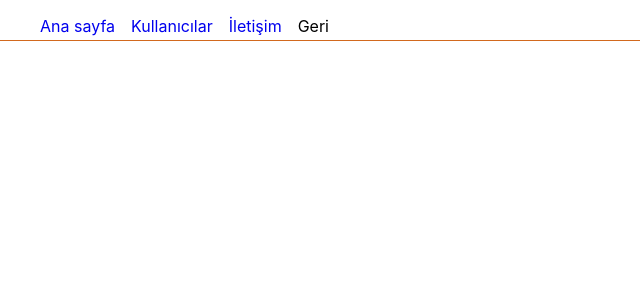
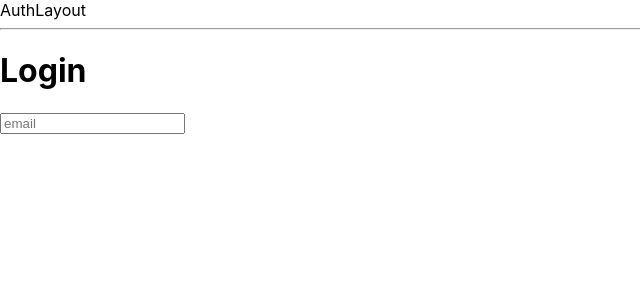
Before and after one commit to Mervegk/gelyaz-react, a React (Create React App) app: page /auth in a window 1280 px wide. Shown: the top 300 px of the page, without its empty margins (0-640 px from the left). Built offline with nearby package versions, Linux system fonts and the light colour scheme.

Commit message:
layouts intro

```diff
--- a/src/App.js
+++ b/src/App.js
@@ -6,19 +6,25 @@ import Home from './pages/Home'
 import Users from './pages/Users';
 import Contact from './pages/Contact';
 import UserDetail from './components/UserDetail';
+import Login from './pages/Login';
+import DashBoardLayout from './layouts/DashBoardLayout';
+import AuthLayout from './layouts/AuthLayout';
 
 function App() {
 
   return (
     <BrowserRouter>
-      <Header />
       <Routes>
-        <Route index element={<Home />} />
-        <Route path='users' element={<Users />} />
-        <Route path='users/:id' element={<UserDetail />} />
-        <Route path='contact' element={<Contact />} />
+        <Route path='/' element={<DashBoardLayout />}>
+          <Route index element={<Home />} />
+          <Route path='users' element={<Users />} />
+          <Route path='users/:id' element={<UserDetail />} />
+          <Route path='contact' element={<Contact />} />
+        </Route>
+        <Route path='auth' element={<AuthLayout />}>
+          <Route index element={<Login />} />
+        </Route>
       </Routes>
-
     </BrowserRouter>
   );
 }
--- /dev/null
+++ b/src/layouts/AuthLayout.js
@@ -0,0 +1,12 @@
+import React from 'react'
+import { Outlet } from 'react-router-dom'
+
+export default function AuthLayout() {
+  return (
+    <div>
+      AuthLayout
+      <hr />
+      <Outlet />
+    </div>
+  )
+}
--- /dev/null
+++ b/src/layouts/DashBoardLayout.js
@@ -0,0 +1,14 @@
+import React from 'react'
+import { Outlet } from 'react-router-dom'
+import Header from '../components/Header'
+
+export default function DashBoardLayout() {
+  return (
+    <div>
+      <Header />
+      <div id='content'>
+        <Outlet />
+      </div>
+    </div>
+  )
+}
--- /dev/null
+++ b/src/pages/Login.js
@@ -0,0 +1,10 @@
+import React from 'react'
+
+export default function Login() {
+  return (
+    <div>
+      <h1>Login</h1>
+      <input placeholder='email' />
+    </div>
+  )
+}
```
